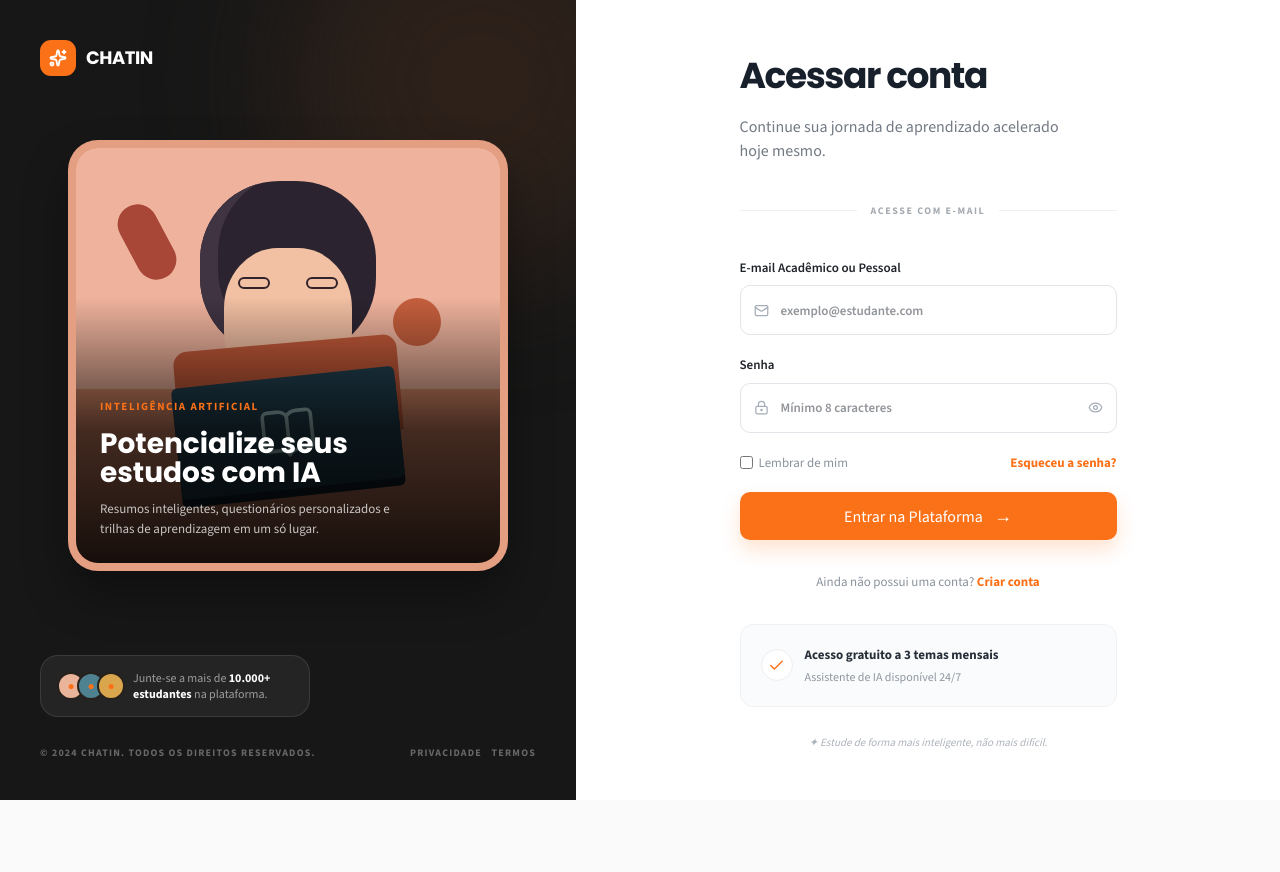
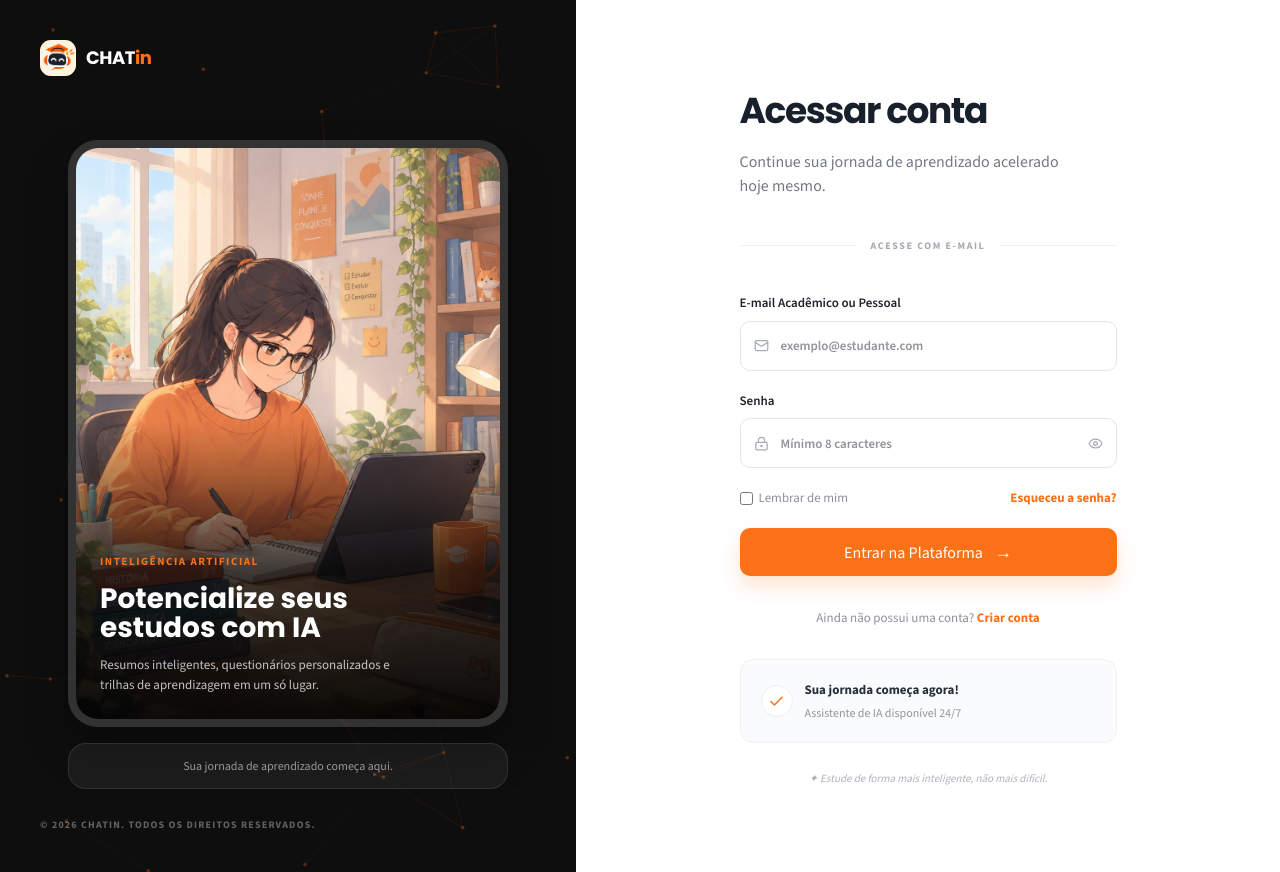
Before and after one commit to Equipe-Skyfall/chatin-front, a Next.js app: page / in a window 1280 px wide. Before the commit the page ends 800 px from the top, so only its background shows below. Built offline with nearby package versions, Linux system fonts and the light colour scheme; no server answers.

Commit message:
STYLE: Mudança das imagens, icones e gradiente

```diff
--- a/src/components/login_components/LoginAside.tsx
+++ b/src/components/login_components/LoginAside.tsx
@@ -1,31 +1,37 @@
-import { BookOpen } from "lucide-react";
+import Image from "next/image";
 import { LoginBrand } from "./LoginBrand";
+import { NeuralBackground } from "./NeurauBackgound";
 
 export function LoginAside() {
   return (
-    <aside className="relative flex min-h-[460px] flex-col overflow-hidden bg-[#171717] px-6 py-7 text-white sm:px-10 sm:py-10 lg:min-h-screen">
-      <div className="pointer-events-none absolute -right-24 -top-28 size-96 rounded-full bg-[#2d211a] blur-3xl" />
+    <aside className="relative flex min-h-[460px] flex-col overflow-hidden bg-[#0e0e0e] px-6 py-7 text-white sm:px-10 sm:py-10 lg:min-h-screen">
+      <NeuralBackground />
+
       <LoginBrand />
 
-      <div className="relative z-10 mx-auto mt-12 aspect-[1.020] w-full max-w-[440px] overflow-hidden rounded-[30px] border-[8px] border-white/15 bg-[#df8d6b] shadow-[0_24px_44px_rgba(0,0,0,.35)] sm:mt-[72px] lg:mt-16">
-        <div className="absolute inset-x-0 top-0 h-[58%] bg-[#efb39d]" />
-        <div className="absolute left-[12%] top-[13%] h-20 w-10 rotate-[-28deg] rounded-full bg-[#a84737]" />
-        <div className="absolute right-[14%] top-[36%] size-12 rounded-full bg-[#c65f3d]" />
-        <div className="absolute left-1/2 top-[8%] size-36 -translate-x-1/2 rounded-[45%] bg-[#2b2430] shadow-[inset_18px_-8px_0_#403342] sm:size-44" />
-        <div className="absolute left-1/2 top-[24%] h-32 w-28 -translate-x-1/2 rounded-[42%] bg-[#f2c0a3] sm:h-36 sm:w-32" />
-        <div className="absolute left-1/2 top-[31%] flex -translate-x-1/2 gap-7 text-[#32222b] sm:gap-9"><span className="h-3 w-8 rounded-full border-2 border-[#32222b]" /><span className="h-3 w-8 rounded-full border-2 border-[#32222b]" /></div>
-        <div className="absolute left-1/2 top-[47%] h-20 w-48 -translate-x-1/2 rotate-[-5deg] rounded-t-[14px] bg-[#c65b3a] sm:h-24 sm:w-56" />
-        <div className="absolute bottom-[18%] left-1/2 z-10 flex h-28 w-48 -translate-x-1/2 rotate-[-6deg] items-center justify-center rounded-md bg-[#234353] shadow-[0_8px_0_#142632] sm:w-56"><BookOpen size={58} strokeWidth={1.5} className="text-[#a9ced0]" /></div>
-        <div className="absolute inset-x-0 bottom-0 z-20 bg-gradient-to-t from-black/90 via-black/70 to-transparent px-6 pb-6 pt-24">
+      <div className="relative z-10 mx-auto mt-12 aspect-[3/4] w-full max-w-[440px] overflow-hidden rounded-[30px] border-[8px] border-white/15 shadow-[0_24px_44px_rgba(0,0,0,.35)] sm:mt-[72px] lg:mt-16">
+        <Image
+          src="/estudos.png"
+          alt="Estudante utilizando a plataforma CHATin"
+          fill
+          className="object-cover"
+          priority
+        />
+        <div className="absolute inset-x-0 bottom-0 z-20 bg-gradient-to-t from-black/95 via-black/75 to-transparent px-6 pb-6 pt-32">
           <span className="text-[11px] font-bold tracking-[.14em] text-[#fb7118]">INTELIGÊNCIA ARTIFICIAL</span>
           <strong className="mt-3 block max-w-[290px] font-display text-[28px] leading-[1.05]">Potencialize seus estudos com IA</strong>
           <p className="mt-3 max-w-[290px] text-[13px] leading-5 text-white/75">Resumos inteligentes, questionários personalizados e trilhas de aprendizagem em um só lugar.</p>
         </div>
       </div>
 
+      <div className="relative z-10 mx-auto mt-4 hidden w-full max-w-[440px] items-center justify-center rounded-[18px] border border-white/10 bg-white/[.06] px-6 py-3.5 text-[12px] leading-4 text-white/55 lg:flex">
+        <span>Sua jornada de aprendizado começa aqui.</span>
+      </div>
+
       <div className="relative z-10 mt-auto hidden lg:block">
-        <div className="mt-12 flex max-w-[270px] items-center gap-2 rounded-[18px] border border-white/10 bg-white/[.06] px-4 py-3.5 text-[12px] leading-4 text-white/55"><span className="flex -space-x-2 text-[#fb7118]"><span className="grid size-7 place-items-center rounded-full border-2 border-[#27211d] bg-[#e9b49a]">●</span><span className="grid size-7 place-items-center rounded-full border-2 border-[#27211d] bg-[#4e8291]">●</span><span className="grid size-7 place-items-center rounded-full border-2 border-[#27211d] bg-[#d9a54d]">●</span></span><span>Junte-se a mais de <strong className="text-white">10.000+ estudantes</strong> na plataforma.</span></div>
-        <div className="mt-7 flex justify-between gap-4 text-[10px] font-bold tracking-[.12em] text-white/35"><span>© 2024 CHATIN. TODOS OS DIREITOS RESERVADOS.</span><span>PRIVACIDADE&nbsp;&nbsp; TERMOS</span></div>
+        <div className="mt-7 flex justify-between gap-4 text-[10px] font-bold tracking-[.12em] text-white/35">
+          <span>© 2026 CHATIN. TODOS OS DIREITOS RESERVADOS.</span>
+        </div>
       </div>
     </aside>
   );
--- a/src/components/login_components/LoginBrand.tsx
+++ b/src/components/login_components/LoginBrand.tsx
@@ -1,13 +1,18 @@
+import Image from "next/image";
 import Link from "next/link";
-import { Sparkles } from "lucide-react";
 
 export function LoginBrand() {
   return (
     <Link href="/" className="relative z-10 inline-flex w-fit items-center gap-2.5 font-display text-lg font-bold tracking-tight text-white">
-      <span className="grid size-9 place-items-center rounded-[11px] bg-[#fb7118]">
-        <Sparkles size={18} strokeWidth={2.5} />
+      <span className="relative grid size-9 shrink-0 place-items-center overflow-hidden rounded-[11px] bg-[#b65310]">
+        <Image
+          src="/chatinlogo.png"
+          alt="Logo CHATin"
+          fill
+          className="object-cover"
+        />
       </span>
-      CHATIN
+      <span>CHAT<span className="text-[#fb7118]">in</span></span>
     </Link>
   );
 }
--- a/src/components/login_components/LoginForm.tsx
+++ b/src/components/login_components/LoginForm.tsx
@@ -80,7 +80,7 @@ export function LoginForm() {
         </form>
 
         <p className="my-8 text-center text-[13px] text-[#8b929b]">Ainda não possui uma conta? <Link href="/cadastro" className="font-bold text-[#fb7118]">Criar conta</Link></p>
-        <div className="flex items-center gap-3 rounded-[13px] border border-[#f0f1f3] bg-[#fafbfc] p-5"><span className="grid size-8 shrink-0 place-items-center rounded-full border border-[#eceff1] bg-white text-[#fb7118]"><Check size={17} /></span><span><strong className="block text-[13px] text-[#27303a]">Acesso gratuito a 3 temas mensais</strong><small className="mt-1 block text-[12px] text-[#8f969f]">Assistente de IA disponível 24/7</small></span></div>
+        <div className="flex items-center gap-3 rounded-[13px] border border-[#f0f1f3] bg-[#fafbfc] p-5"><span className="grid size-8 shrink-0 place-items-center rounded-full border border-[#eceff1] bg-white text-[#fb7118]"><Check size={17} /></span><span><strong className="block text-[13px] text-[#27303a]">Sua jornada começa agora!</strong><small className="mt-1 block text-[12px] text-[#8f969f]">Assistente de IA disponível 24/7</small></span></div>
         <p className="mt-7 text-center text-[11px] italic text-[#adb3bb]">✦ Estude de forma mais inteligente, não mais difícil.</p>
       </div>
     </section>
--- /dev/null
+++ b/src/components/login_components/NeurauBackgound.tsx
@@ -0,0 +1,108 @@
+"use client";
+
+import { useEffect, useRef } from "react";
+
+interface Node {
+  x: number;
+  y: number;
+  vx: number;
+  vy: number;
+}
+
+export function NeuralBackground() {
+  const canvasRef = useRef<HTMLCanvasElement>(null);
+
+  useEffect(() => {
+    const canvas = canvasRef.current;
+    if (!canvas) return;
+
+    const ctx = canvas.getContext("2d");
+    if (!ctx) return;
+
+    let animationId: number;
+    let nodes: Node[] = [];
+
+    const NODE_COUNT = 32;
+    const MAX_DISTANCE = 160;
+    const SPEED = 0.15;
+
+    function resize() {
+      if (!canvas) return;
+      canvas.width = canvas.offsetWidth;
+      canvas.height = canvas.offsetHeight;
+    }
+
+    function createNodes() {
+      if (!canvas) return;
+      nodes = Array.from({ length: NODE_COUNT }, () => ({
+        x: Math.random() * canvas.width,
+        y: Math.random() * canvas.height,
+        vx: (Math.random() - 0.5) * SPEED,
+        vy: (Math.random() - 0.5) * SPEED,
+      }));
+    }
+
+    function draw() {
+      if (!canvas || !ctx) return;
+      ctx.clearRect(0, 0, canvas.width, canvas.height);
+
+      for (const node of nodes) {
+        node.x += node.vx;
+        node.y += node.vy;
+
+        if (node.x < 0 || node.x > canvas.width) node.vx *= -1;
+        if (node.y < 0 || node.y > canvas.height) node.vy *= -1;
+      }
+
+      for (let i = 0; i < nodes.length; i++) {
+        for (let j = i + 1; j < nodes.length; j++) {
+          const a = nodes[i];
+          const b = nodes[j];
+          const dist = Math.hypot(a.x - b.x, a.y - b.y);
+
+          if (dist < MAX_DISTANCE) {
+            const opacity = (1 - dist / MAX_DISTANCE) * 0.15;
+            ctx.strokeStyle = `rgba(251, 113, 24, ${opacity})`;
+            ctx.lineWidth = 1;
+            ctx.beginPath();
+            ctx.moveTo(a.x, a.y);
+            ctx.lineTo(b.x, b.y);
+            ctx.stroke();
+          }
+        }
+      }
+
+      for (const node of nodes) {
+        ctx.fillStyle = "rgba(251, 113, 24, 0.35)";
+        ctx.beginPath();
+        ctx.arc(node.x, node.y, 1.8, 0, Math.PI * 2);
+        ctx.fill();
+      }
+
+      animationId = requestAnimationFrame(draw);
+    }
+
+    resize();
+    createNodes();
+    draw();
+
+    function handleResize() {
+      resize();
+      createNodes();
+    }
+
+    window.addEventListener("resize", handleResize);
+
+    return () => {
+      cancelAnimationFrame(animationId);
+      window.removeEventListener("resize", handleResize);
+    };
+  }, []);
+
+  return (
+    <canvas
+      ref={canvasRef}
+      className="pointer-events-none absolute inset-0 h-full w-full opacity-90"
+    />
+  );
+}
--- a/src/components/register_components/RegisterForm.tsx
+++ b/src/components/register_components/RegisterForm.tsx
@@ -9,8 +9,8 @@ import Link from "next/link";
 import { ArrowRight } from "lucide-react";
 import { LoginField } from "../login_components/LoginField";
 import { registrar } from "@/lib/auth";
-import { ApiError } from "@/lib/api";
 import { registerSchema, type RegisterFormData } from "@/lib/auth";
+import { getFriendlyErrorMessage } from "@/lib/errorMessages";
 
 export function RegisterForm() {
   const router = useRouter();
@@ -29,7 +29,7 @@ export function RegisterForm() {
       toast.success("Conta criada com sucesso! Faça login para continuar.");
       router.push("/");
     } catch (error) {
-      toast.error(error instanceof ApiError ? error.message : "Erro inesperado. Tente novamente.");
+      toast.error(getFriendlyErrorMessage(error)); // ← trocado aqui
     } finally {
       setLoading(false);
     }
--- a/src/lib/errorMessages.ts
+++ b/src/lib/errorMessages.ts
@@ -11,7 +11,16 @@ const messagesByStatus: Record<number, string> = {
 
 export function getFriendlyErrorMessage(error: unknown): string {
   if (error instanceof ApiError) {
-    return messagesByStatus[error.status] || error.message || "Algo deu errado. Tente novamente.";
+    const raw = error.message.toLowerCase();
+
+    if (raw.includes("email") && raw.includes("exist")) {
+      return "Este e-mail já está em uso. Tente fazer login.";
+    }
+    if (raw.includes("invalid") && raw.includes("credential")) {
+      return "E-mail ou senha incorretos.";
+    }
+
+    return messagesByStatus[error.status] || "Algo deu errado. Tente novamente.";
   }
   return "Erro de conexão. Verifique sua internet e tente novamente.";
 }
```
Also changed, not shown: public/chatinlogo.png (added), public/estudos.png (added).
